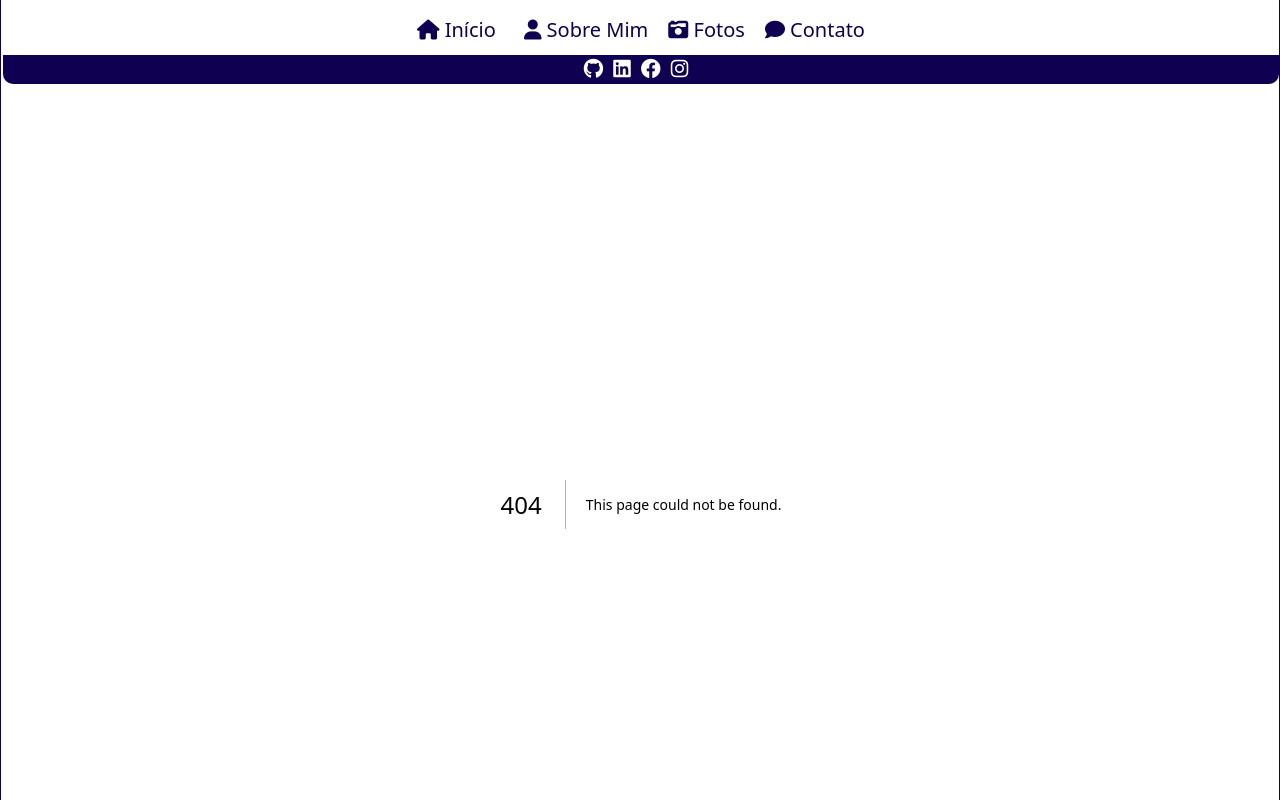
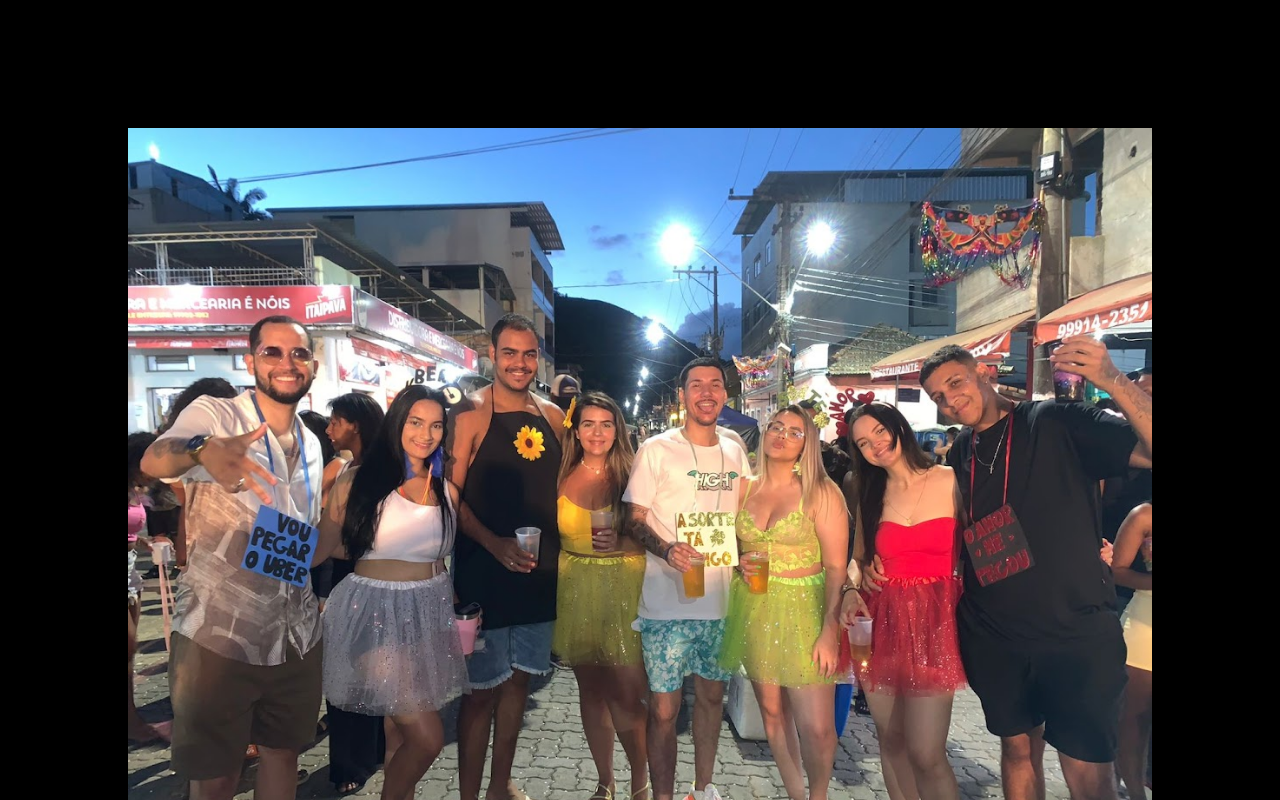
Before and after one commit to Felipecpo1/PrimeiroSiteNextJs, a Next.js app in the folder projeto/: page /foto01 in a window 1280 px wide. Before the commit this address had no page. Shown: the top 800 px of the page. Built offline with nearby package versions, Linux system fonts and the light colour scheme.

Commit message:
Fotos editing 2

```diff
--- /dev/null
+++ b/projeto/app/components/Fotos.module.css
@@ -0,0 +1,17 @@
+.display {
+
+}
+
+.display img {
+    background-color: black;
+    padding: 10%;
+    position: absolute;
+    display: block;
+    justify-content: center;
+    top: 0;
+    left: 0;
+    right: 0;
+    bottom: 0;
+    padding-bottom: 20%;
+    color: white;
+}
--- /dev/null
+++ b/projeto/app/foto01/page.js
@@ -0,0 +1,11 @@
+import Link from 'next/link'
+import styles from '../components/Fotos.module.css'
+
+export default function page() {
+  return (
+    <div className={styles.display}>
+      <button><Link href='http://localhost:3000/fotos'>Voltar</Link></button>
+      <img src='/images/amigos.jpg'/>
+    </div>
+  )
+}
--- a/projeto/app/fotos/components/Swiper.module.css
+++ b/projeto/app/fotos/components/Swiper.module.css
@@ -1,4 +1,5 @@
 .display {
+    position: relative;
     background-color: rgb(15, 0, 81);
     border-radius: 50px;
     margin-left: 20%;
--- a/projeto/app/fotos/page.js
+++ b/projeto/app/fotos/page.js
@@ -3,6 +3,7 @@ import React from 'react'
 import '@brainhubeu/react-carousel/lib/style.css';
 import Carousel, { slidesToShowPlugin} from '@brainhubeu/react-carousel';
 import styles from './components/Swiper.module.css'
+import Link from 'next/link';
 
 export default function page() {
   return (
@@ -22,9 +23,11 @@ export default function page() {
         },
       ]}
      >
-      <div className=' ml-1 rounded-sm bg-white p-1 border border-gray-700'>
+      <div className='ml-1 rounded-sm bg-white p-1 border border-gray-700'>
+        <Link href='http://localhost:3000/foto01'>
         <img src='/images/amigos.jpg'/>
         <p className=' text-center'>Amigos 👯</p>
+        </Link>
       </div>
       <div className=' ml-1 rounded-sm bg-white p-1 border border-gray-700'>
         <img src='/images/amor.jpg'/>
--- a/projeto/app/globals.css
+++ b/projeto/app/globals.css
@@ -10,4 +10,5 @@ body {
     border-right: 1px solid rgb(15, 0, 81);
     border-bottom: 1px solid rgb(15, 0, 81);
     padding-left: 2px;
+    padding-right: 2px;
 }
--- a/projeto/app/sobremim/profissional/components/Cursos.js
+++ b/projeto/app/sobremim/profissional/components/Cursos.js
@@ -5,7 +5,7 @@ export default function Cursos() {
     <div>
         <section>
             <article>
-                <h1><i className="fa-solid fa-book"></i> Cursos</h1>
+                <h1><i className=" fa-solid fa-book"></i> Cursos</h1>
                 <ul>
                     <li>HTML5/JavaScript/CSS3 em “Curso Em Vídeo” (curso online);</li>
                     <li>Informática Avançada na Instituição CETEP-RJ;</li>
```
